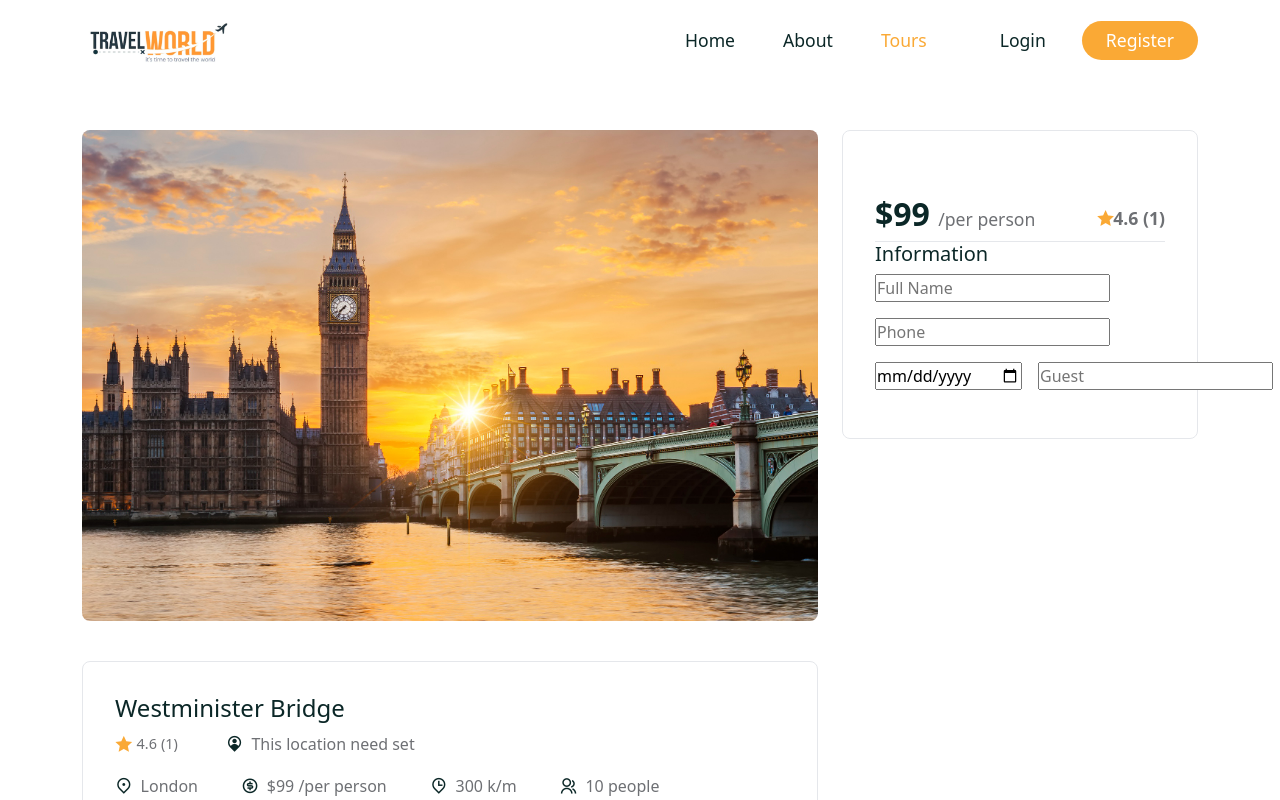
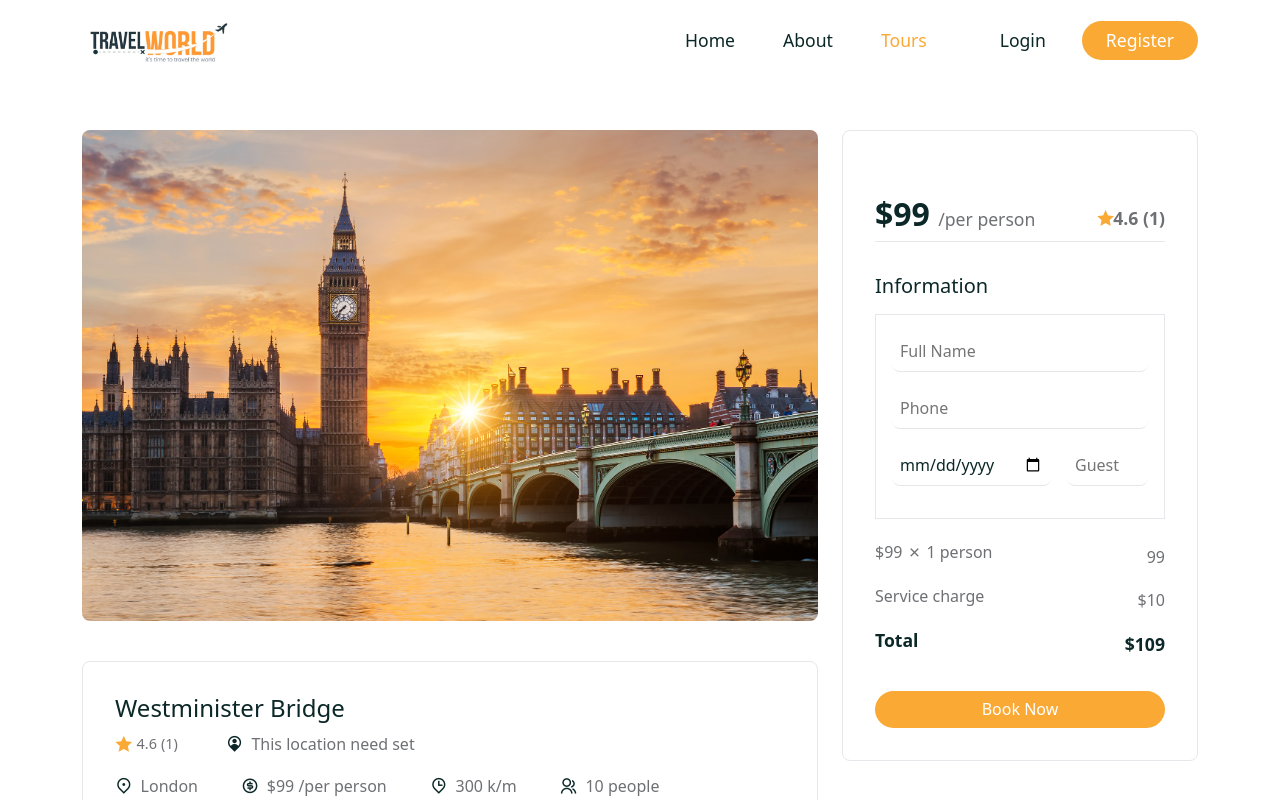
Before and after one commit to shagors/tour-project-mern, a React (Create React App) app in the folder frontend/: page /tours/01 in a window 1280 px wide. Shown: the top 800 px of the page. Built offline with nearby package versions, Linux system fonts and the light colour scheme; a web font is replaced by a local one.

Commit message:
tour details page user form desogn and maping and cost dynamic set

```diff
--- a/frontend/src/components/Booking/Booking.jsx
+++ b/frontend/src/components/Booking/Booking.jsx
@@ -1,11 +1,35 @@
-import React from "react";
+import React, { useState } from "react";
 import "./booking.css";
-import { Form, FormGroup } from "reactstrap";
+import { Button, Form, FormGroup, ListGroup, ListGroupItem } from "reactstrap";
+
+import { useNavigate } from "react-router-dom";
 
 const Booking = ({ tour, avgRating }) => {
   const { price, reviews } = tour;
+  const navigate = useNavigate();
 
-  const handleChange = () => {};
+  const [credentials, setCredentials] = useState({
+    useId: "01",
+    userEmail: "example@gmail.com",
+    fullName: "",
+    phone: "",
+    guestSize: 1,
+    bookAt: "",
+  });
+
+  const handleChange = (e) => {
+    setCredentials((prev) => ({ ...prev, [e.target.id]: e.target.value }));
+  };
+
+  const serviceFee = 10;
+  const totalAmount =
+    Number(price) * Number(credentials.guestSize) + Number(serviceFee);
+
+  // send data server
+  const handleClick = (e) => {
+    e.preventDefault();
+    navigate("/thank-you");
+  };
 
   return (
     <div className="booking">
@@ -22,7 +46,7 @@ const Booking = ({ tour, avgRating }) => {
       {/* ================Booking Form================== */}
       <div className="booking__form">
         <h5>Information</h5>
-        <Form>
+        <Form className="booking__info-form" onSubmit={handleClick}>
           <FormGroup>
             <input
               type="text"
@@ -59,6 +83,30 @@ const Booking = ({ tour, avgRating }) => {
           </FormGroup>
         </Form>
       </div>
+
+      {/* ===============Booking button============== */}
+      <div className="booking__bottom">
+        <ListGroup>
+          <ListGroupItem className="border-0 px-0">
+            <h5 className="d-flex align-items-center gap-1">
+              ${price} <i className="ri-close-line"></i> 1 person
+            </h5>
+            <span>{price}</span>
+          </ListGroupItem>
+          <ListGroupItem className="border-0 px-0">
+            <h5>Service charge</h5>
+            <span>${serviceFee}</span>
+          </ListGroupItem>
+          <ListGroupItem className="border-0 px-0 total">
+            <h5>Total</h5>
+            <span>${totalAmount}</span>
+          </ListGroupItem>
+        </ListGroup>
+
+        <Button className="btn primary__btn w-100 mt-4" onClick={handleClick}>
+          Book Now
+        </Button>
+      </div>
     </div>
   );
 };
--- a/frontend/src/components/Booking/booking.css
+++ b/frontend/src/components/Booking/booking.css
@@ -31,3 +31,54 @@
   padding-top: 2rem;
   border-bottom: 1px solid rgb(229, 231, 235);
 }
+
+.booking__form {
+  padding-top: 2rem;
+}
+
+.booking__form h5 {
+  margin-bottom: 1rem;
+}
+
+.booking__form input {
+  width: 100%;
+  padding: 0.5rem;
+  border-radius: 0.5rem;
+  color: var(--heading-color);
+  font-size: 1rem;
+  border: none;
+  border-bottom: 1px solid rgb(229, 231, 235);
+}
+
+.booking__form input:focus {
+  outline: none;
+}
+
+.booking__info-form {
+  padding: 1rem;
+  border: 1px solid rgb(229, 231, 235);
+}
+
+.booking__bottom li {
+  display: flex;
+  align-items: center;
+  justify-content: space-between;
+}
+
+.booking__bottom li h5,
+.booking__bottom li span {
+  font-size: 1rem;
+  color: var(--text-color);
+  font-weight: 500;
+}
+
+.booking__bottom {
+  margin-top: 1rem;
+}
+
+.total h5,
+.total span {
+  color: var(--heading-color) !important;
+  font-weight: 700 !important;
+  font-size: 1.1rem !important;
+}
--- a/frontend/src/components/Footer/Footer.jsx
+++ b/frontend/src/components/Footer/Footer.jsx
@@ -52,7 +52,7 @@ const Footer = () => {
               <div className="social__links d-flex align-items-center gap-4">
                 <span>
                   <Link to="">
-                    <i class="ri-linkedin-box-line"></i>
+                    <i className="ri-linkedin-box-line"></i>
                   </Link>
                 </span>
                 <span>
--- /dev/null
+++ b/frontend/src/pages/ThankYou.jsx
@@ -0,0 +1,7 @@
+import React from "react";
+
+const ThankYou = () => {
+  return <div>ThankYou</div>;
+};
+
+export default ThankYou;
--- a/frontend/src/pages/TourDetails.jsx
+++ b/frontend/src/pages/TourDetails.jsx
@@ -128,7 +128,7 @@ const TourDetails = () => {
 
                   <ListGroup className="user__reviews">
                     {reviews?.map((review) => (
-                      <div className="review__item">
+                      <div className="review__item" key={review.id}>
                         <img src={avatar} alt="" />
 
                         <div className="w-100">
--- a/frontend/src/router/Routers.js
+++ b/frontend/src/router/Routers.js
@@ -6,6 +6,7 @@ import Register from "../pages/Register";
 import SearchResultList from "../pages/SearchResultList";
 import TourDetails from "../pages/TourDetails";
 import Tours from "../pages/Tours";
+import ThankYou from "../pages/ThankYou";
 
 const Routers = () => {
   return (
@@ -16,6 +17,7 @@ const Routers = () => {
       <Route path="/tours/:id" element={<TourDetails />} />
       <Route path="/login" element={<Login />} />
       <Route path="/register" element={<Register />} />
+      <Route path="/thank-you" element={<ThankYou />} />
       <Route path="/tours/search" element={<SearchResultList />} />
     </Routes>
   );
```
